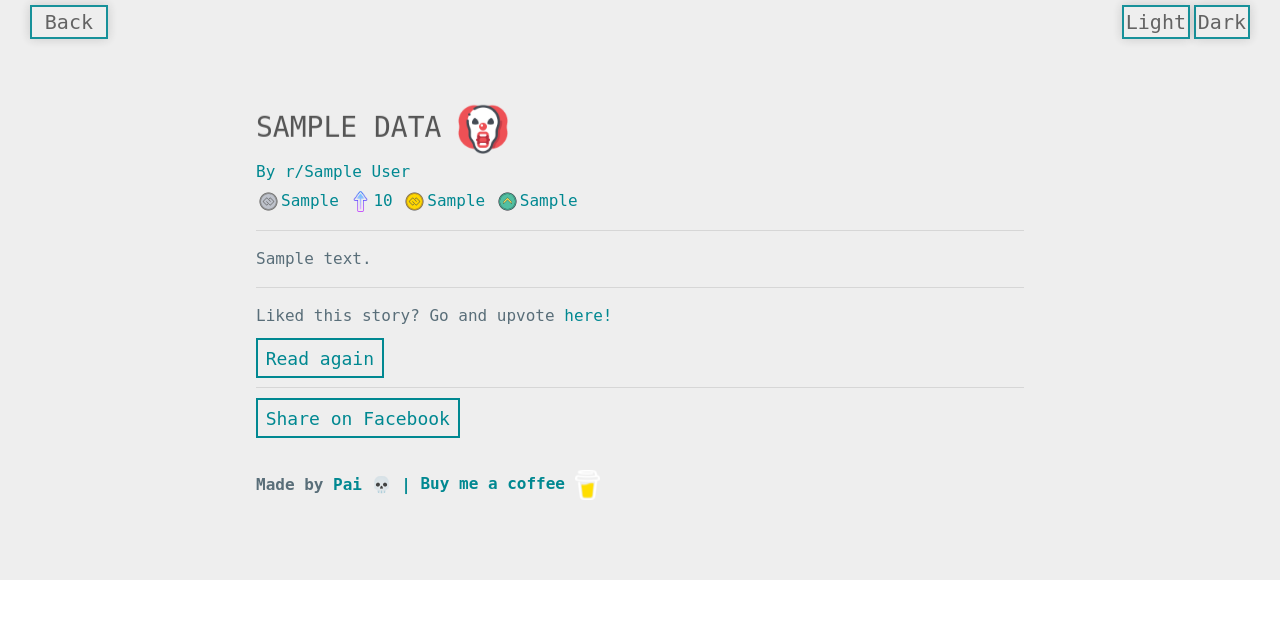
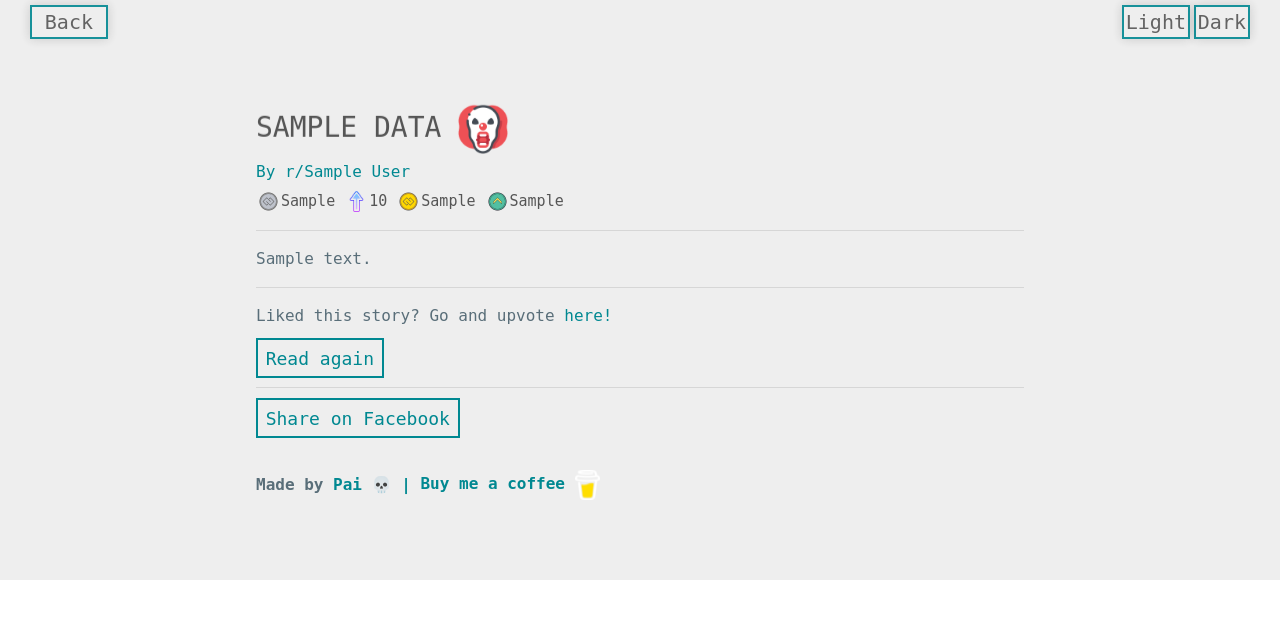
Before and after one commit to metaljerk/thenosleep, a Django app: template horror/templates/horror/nosleep.html in a window 1280 px wide. Shown: the top 619 px of the page. Run offline with Django 3.2, Linux system fonts and the light colour scheme; the template is opened without the code that fills it: most values are stand-ins (such as "Sample title", 1, 10 or a date in 2020); some web fonts are replaced.

Commit message:
minor updates

```diff
--- a/horror/static/css/dark.css
+++ b/horror/static/css/dark.css
@@ -172,6 +172,10 @@ p a:hover {
 .awards-img {
   height: 25px;
   width: 25px;
+}
+.awards-section {
+  font-size: 15px;
+  color: #eee;
 }
 .share-btn {
   display: none;
--- a/horror/static/css/light.css
+++ b/horror/static/css/light.css
@@ -169,6 +169,7 @@ p a:hover {
 }
 .awards-section {
   font-size: 15px;
+  color: #555;
 }
 .share-wts-btn {
   font-size: large;
--- a/horror/templates/horror/about.html
+++ b/horror/templates/horror/about.html
@@ -30,7 +30,7 @@
 <body class="story-board">
 
     <div class="top-set-div">
-        <a href="{% url 'horror'  %}" class="back-about-btn">Back</a>
+        <a href="{% url 'hot_post'  %}" class="back-about-btn">Back</a>
         <h3>Hey Folks!<img src="{% static 'images/clown.png' %}"></h3>
         <hr>
         <p>
--- a/horror/templates/horror/horror.html
+++ b/horror/templates/horror/hot_post.html
@@ -8,7 +8,6 @@
         window.dataLayer = window.dataLayer || [];
         function gtag() { dataLayer.push(arguments); }
         gtag('js', new Date());
-
         gtag('config', 'G-S1VCPZXQQD');
     </script>
 
--- a/horror/templates/horror/nosleep.html
+++ b/horror/templates/horror/nosleep.html
@@ -30,18 +30,17 @@
 <body>
     <a name=" top"></a>
     <div class="top-set-div">
-        <a href="{% url 'horror' %}" class="back-about-btn">Back</a>
+        <a href="{% url 'hot_post' %}" class="back-about-btn">Back</a>
         <a href="#" class="dark-switch-btn" onClick="return darkSwitch()">Dark</a>
         <a href="#" class="light-switch-btn" onClick="return lightSwitch()">Light</a>
     </div>
 
     <div class="story-board">
-
         <h3>{{data.title}}
             <img src=" {% static 'images/clown.png' %}" alt="Image of a clown">
         </h3>
         <h6>By <a class="user-name-link" href="https://www.reddit.com/user/{{data.author}}">r/{{data.author}}</a></h6>
-        <h6>
+        <h6 class="awards-section">
             {% if data.over_18 %}
             [NSFW]
             {% endif %}
@@ -59,9 +58,8 @@
         </h6>
 
         <hr>
-
-        {% autoescape on %}
-        <p>{{data.selftext | linebreaks }}</p>
+        {% autoescape off %}
+        <p>{{data.selftext | linebreaks}}</p>
         {% endautoescape %}
         <hr>
         <p>
@@ -88,7 +86,6 @@
 
     </div>
 
-
     <script>
         var themeSet = localStorage.getItem('theme')
         var light = "{% static 'css/light.css' %}"
@@ -100,6 +97,7 @@
         else {
             darkSwitch()
         }
+
         function lightSwitch() {
             document.getElementById("horrorsheet").href = light
             localStorage.setItem('theme', light)
--- a/horror/urls.py
+++ b/horror/urls.py
@@ -2,7 +2,7 @@ from django.urls import path
 from . import views
 
 urlpatterns = [
-    path('', views.horror, name="horror"),
+    path('', views.hot_post, name="hot_post"),
     path('about', views.about, name="about"),
     path('<str:id>/', views.nosleep, name="nosleep")
 ]
--- a/horror/views.py
+++ b/horror/views.py
@@ -18,14 +18,14 @@ def about(request):
 
 
 #getting reddit posts using PRAW
-def horror(request):
+def hot_post(request):
     data = []
     nosleep_data = reddit.subreddit('NoSleep').hot(limit=50)
     for post in nosleep_data:
         if post.stickied == False:
             data.append(post)
     context = {'data': data}
-    return render(request, 'horror/horror.html', context)
+    return render(request, 'horror/hot_post.html', context)
 
 
 #to render post by post id
```
